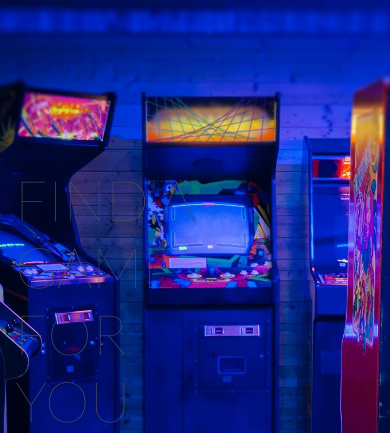
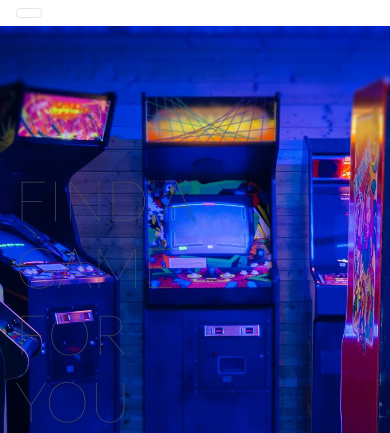
Before and after one commit to OisinWrites/Pixel-Palace-Arcade, a Django app: page / in a window 390 px wide. Shown: the top 433 px of the page. Run offline with Django 3.2, Linux system fonts and the light colour scheme; some libraries are stand-ins or nearby versions.

Commit message:
Add navbar to base, creates dir and files for nav and mobile nav, add bootstrop for mobile nav

```diff
--- a/templates/base.html
+++ b/templates/base.html
@@ -93,6 +93,13 @@
           </ul>
         </div>
       </div>
+      <div class="row bg-white">
+        <nav class="navbar navbar-expand-lg navbar-light w-100">
+          <button class="navbar-toggler" type="button" data-toggle="collapse" data-target="#main-nav" aria-controls="main-nav" aria-expanded="false" aria-label="toggle navigation">
+            <span clas="navbar-toggler-icon"></span>
+          </button>
+        </nav>
+      </div>
     </header>
 
     {% if messages %}
```
Also changed, not shown: templates/includes/mobile-top-header.html (added, +23 -0 lines), templates/includes/main-nav.html (added).
